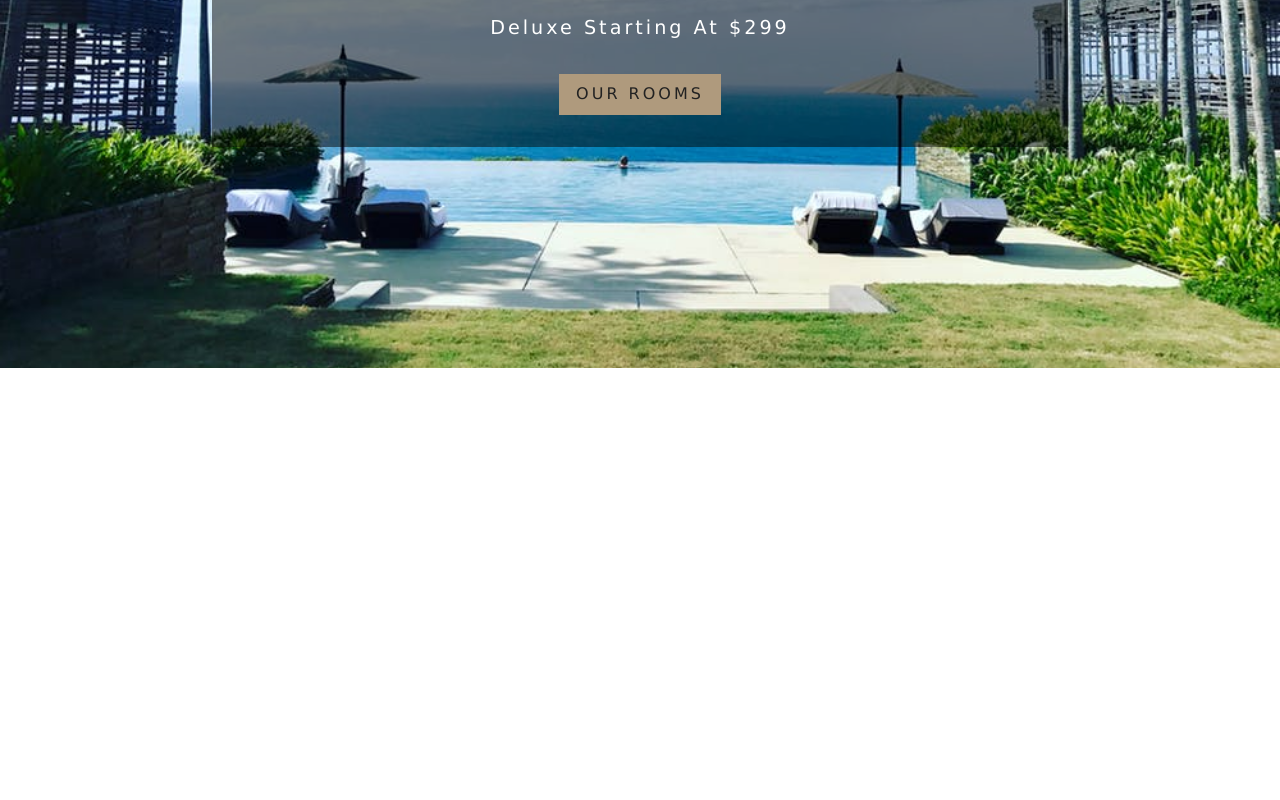
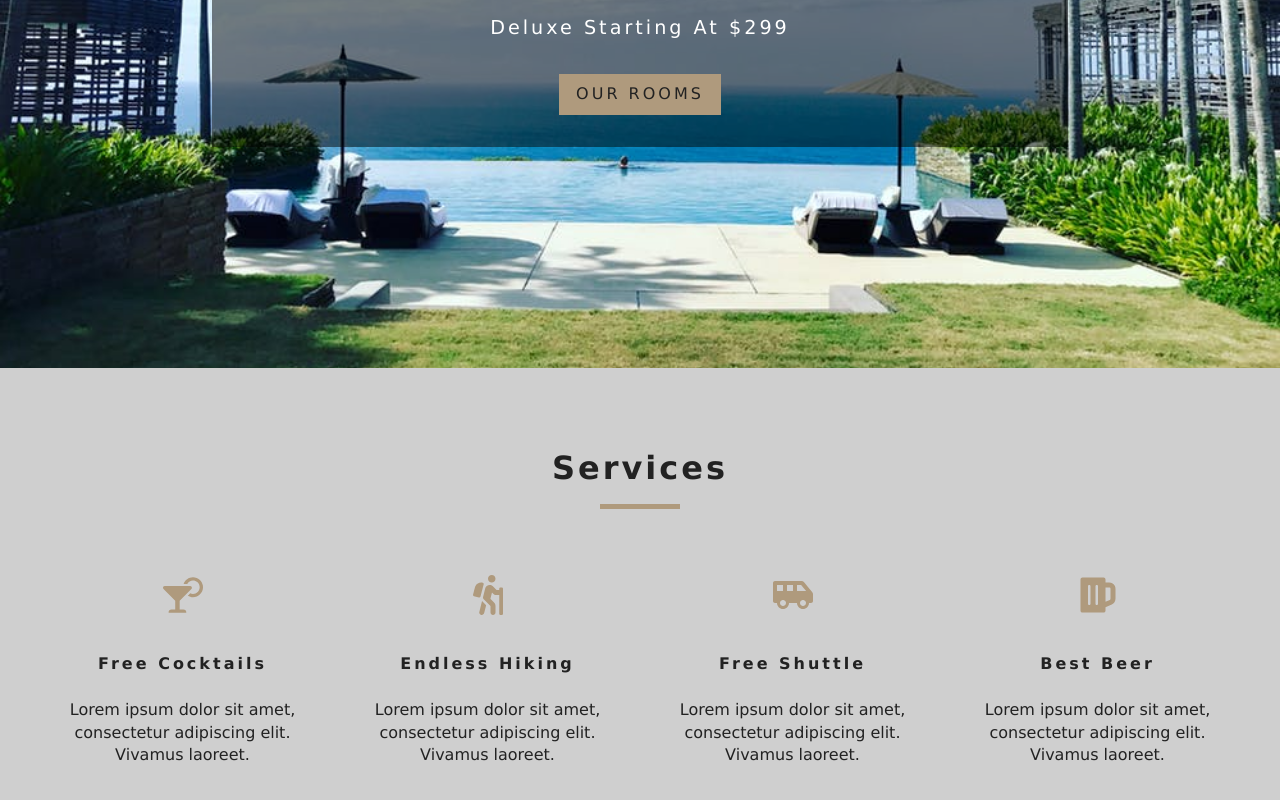
Before and after one commit to krezchikov42/beach-resort-react, a React (Create React App) app: page / in a window 1280 px wide. Shown: the part 432-1232 px from the top of the page. Before the commit the page ends 800 px from the top, so only its background shows below. Built offline with nearby package versions, Linux system fonts and the light colour scheme.

Commit message:
adding Service

```diff
--- /dev/null
+++ b/src/components/Service.js
@@ -0,0 +1,50 @@
+import React, { Component } from 'react'
+import PropTypes from 'prop-types'
+import Title from './Title'
+import {FaCocktail, FaHiking, FaShuttleVan, FaBeer} from "react-icons/fa"
+
+export default class Service extends Component {
+    static propTypes = {
+        prop: PropTypes
+    }
+
+    constructor(props) {
+        super(props)
+        this.state = {
+            services: [
+               { icon: <FaCocktail />,
+                title: "Free Cocktails",
+                info: "Lorem ipsum dolor sit amet, consectetur adipiscing elit. Vivamus laoreet."
+            },
+            { icon: <FaHiking />,
+                title: "Endless Hiking",
+                info: "Lorem ipsum dolor sit amet, consectetur adipiscing elit. Vivamus laoreet."
+            },
+            { icon: <FaShuttleVan />,
+                title: "Free Shuttle",
+                info: "Lorem ipsum dolor sit amet, consectetur adipiscing elit. Vivamus laoreet."
+            },
+            { icon: <FaBeer />,
+                title: "Best Beer",
+                info: "Lorem ipsum dolor sit amet, consectetur adipiscing elit. Vivamus laoreet."
+            },
+            ]
+        }
+    }
+
+    render() {
+        return (
+            <div className="services">
+                <Title title="services"/>
+                <div className="services-center">
+                    {this.state.services.map((service,index) =>
+                    <article key={index} className="service">
+                        <span>{service.icon}</span>
+                        <h6>{service.title}</h6>
+                        <p>{service.info}</p>
+                    </article>)}
+                </div>
+            </div>
+        )
+    }
+}
--- a/src/pages/Home.js
+++ b/src/pages/Home.js
@@ -2,9 +2,11 @@
 import Hero from '../components/Hero'
 import Banner from '../components/Banner'
 import { Link } from 'react-router-dom'
+import Service from '../components/Service'
 
 const Home = () => {
     return (
+        <>
         <Hero>
             <Banner title="Luxurious Rooms" subtitle="Deluxe starting at $299">
             <Link to="/rooms/" className="btn-primary">
@@ -12,6 +14,8 @@
             </Link>
             </Banner>
         </Hero>
+        <Service/>
+        </>
     )
 }
 
```
